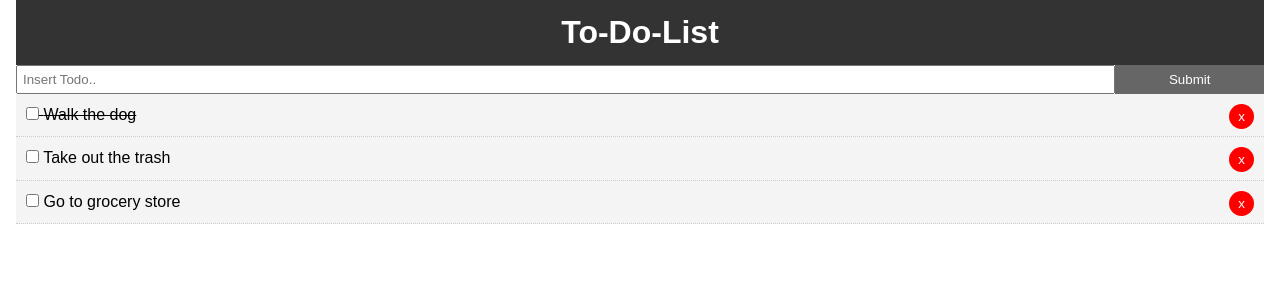
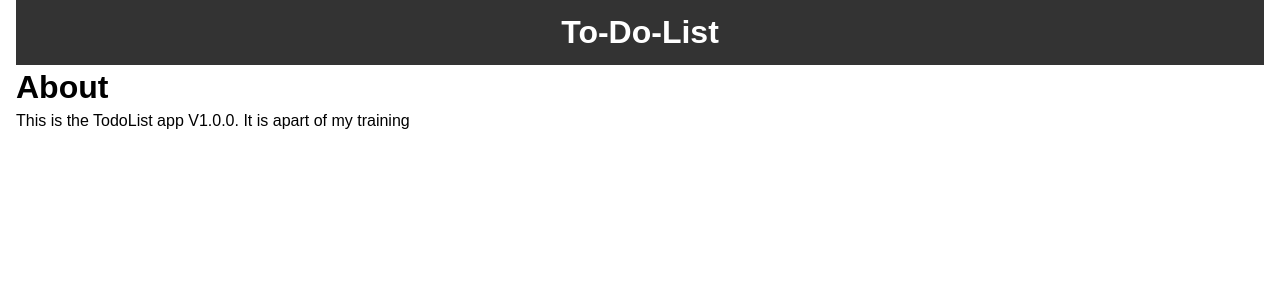
Before and after one commit to EpicGibbon/React_ToDo_List, a React (Create React App) app: page /about in a window 1280 px wide. Shown: the top 300 px of the page. Built offline with nearby package versions, Linux system fonts and the light colour scheme.

Commit message:
added Router and page routes

```diff
--- a/src/App.js
+++ b/src/App.js
@@ -1,9 +1,11 @@
 import React from 'react';
+import { BrowserRouter as Router, Route } from 'react-router-dom';
 import './App.css';
 import Todos from './Components/Todos';
 import Header from './Components/layout/Header';
 import AddTodo from './Components/AddTodo';
-import {v4 as uuid} from "uuid";
+import About from './Components/pages/About';
+import { v4 as uuid } from "uuid";
 
 class App extends React.Component {
 
@@ -57,16 +59,23 @@ class App extends React.Component {
 
   render() {
     return (
+      <Router>
         <div className="App">
           <div className="container">
             <Header />
+            <Route exact path="/" render={props => (
+              <React.Fragment>
                 <AddTodo addTodo={this.addTodo} />
                 <Todos
                   todos={this.state.todos}
                   markComplete={this.markComplete}
                   delTodo={this.delTodo} />
+              </React.Fragment>
+            )} />
+            <Route path="/about" component={About} />
           </div>
         </div>
+      </Router>
     );
   }
 }
--- /dev/null
+++ b/src/Components/pages/About.js
@@ -0,0 +1,13 @@
+import React from 'react'
+
+function About() {
+    return (
+        <React.Fragment>
+            <h1>About</h1>
+            <p>This is the TodoList app V1.0.0.
+         It is apart of my training</p>
+        </React.Fragment>
+    )
+}
+
+export default About;
```
Lines whose indentation alone changed are shown as unchanged.
